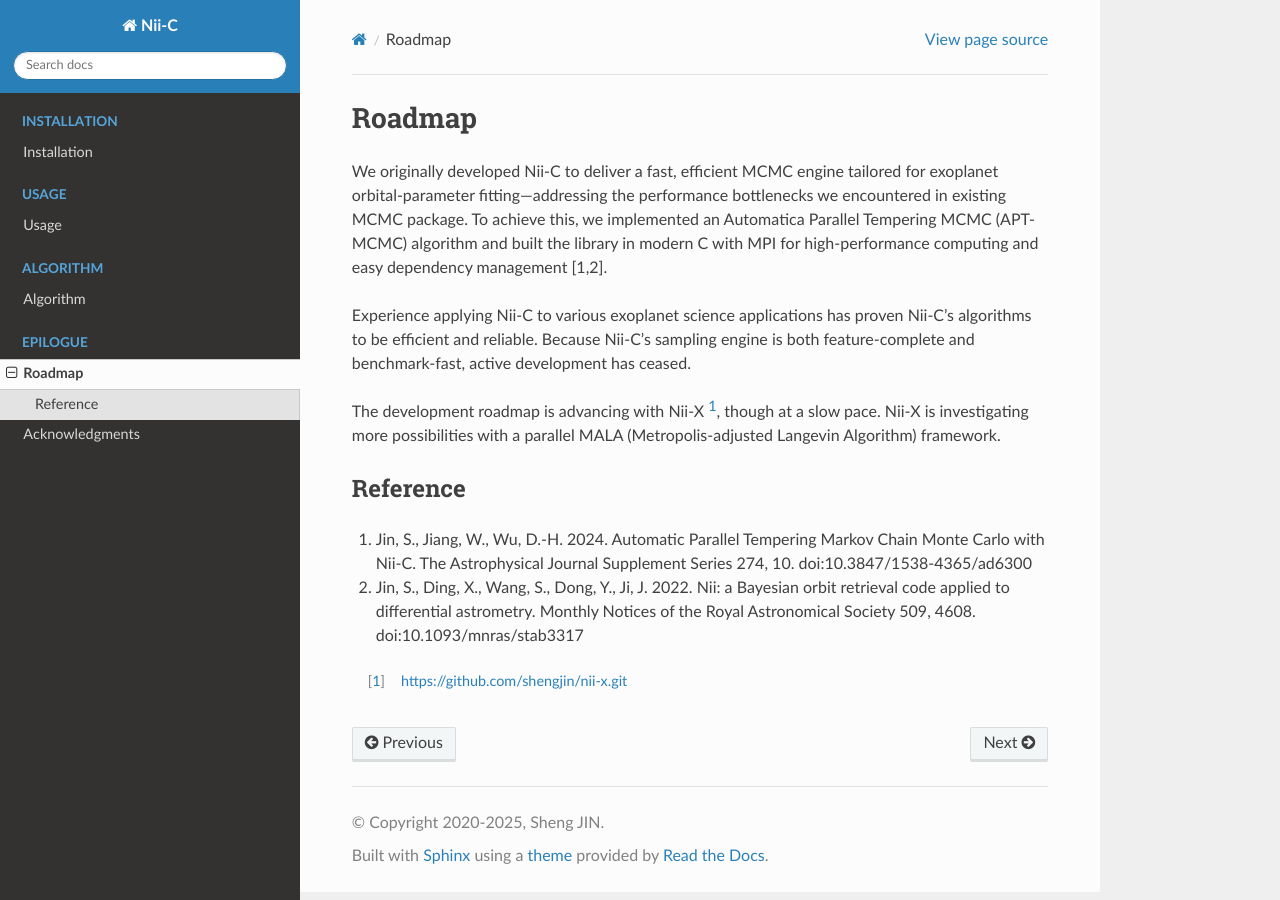
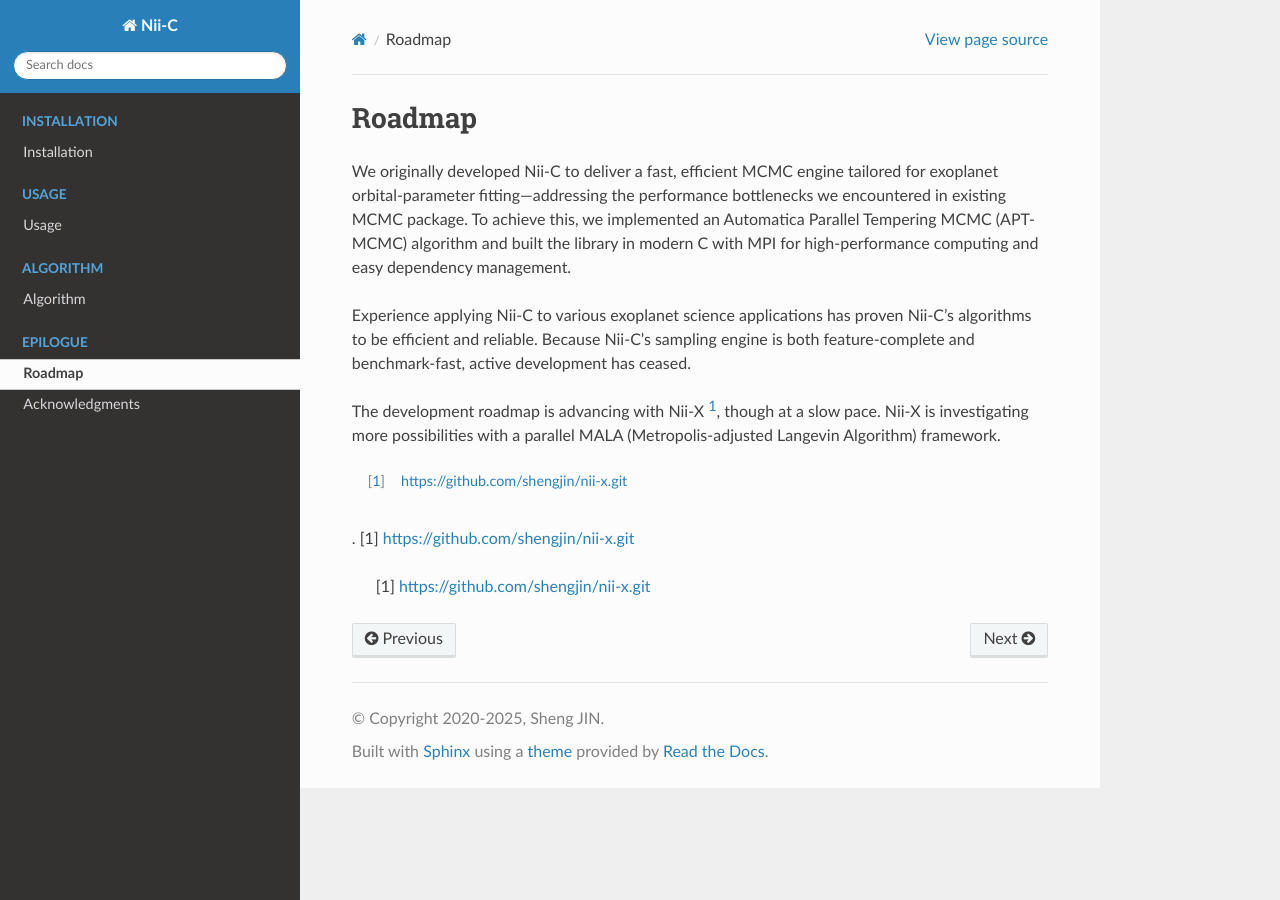
Before and after one commit to shengjin/nii-c-MAN, a Sphinx documentation site: the page built from docs/source/roadmap.rst, in a window 1280 px wide. Built offline with Sphinx 7.4.7 and the Read the Docs theme 3.1.0, drawn with Linux system fonts in a browser that asks for light colours; pages that are not in the unit, such as notebooks, are missing from menus.

Commit message:
modify epilogue

```diff
--- a/docs/source/roadmap.rst
+++ b/docs/source/roadmap.rst
@@ -3,7 +3,7 @@ Roadmap
 
 
 We originally developed Nii-C to deliver a fast, efficient MCMC engine tailored for exoplanet orbital-parameter fitting—addressing the performance bottlenecks we encountered in existing MCMC package.
-To achieve this, we implemented an Automatica Parallel Tempering MCMC (APT-MCMC) algorithm and built the library in modern C with MPI for high-performance computing and easy dependency management [1,2].
+To achieve this, we implemented an Automatica Parallel Tempering MCMC (APT-MCMC) algorithm and built the library in modern C with MPI for high-performance computing and easy dependency management.
 
 Experience applying Nii-C to various exoplanet science applications has proven Nii-C’s algorithms to be efficient and reliable.
 Because Nii-C’s sampling engine is both feature-complete and benchmark-fast, active development has ceased.
@@ -13,11 +13,8 @@ Nii-X is investigating more possibilities with a parallel MALA (Metropolis-adjus
 
 
 
-Reference
-----------
+.. [1] https://github.com/shengjin/nii-x.git
 
-1. Jin, S., Jiang, W., Wu, D.-H. 2024. Automatic Parallel Tempering Markov Chain Monte Carlo with Nii-C. The Astrophysical Journal Supplement Series 274, 10. doi:10.3847/1538-4365/ad6300
+. [1] https://github.com/shengjin/nii-x.git
 
-2. Jin, S., Ding, X., Wang, S., Dong, Y., Ji, J. 2022. Nii: a Bayesian orbit retrieval code applied to differential astrometry. Monthly Notices of the Royal Astronomical Society 509, 4608. doi:10.1093/mnras/stab3317
-
-.. [1] https://github.com/shengjin/nii-x.git
+ [1] https://github.com/shengjin/nii-x.git
```
Also changed, not shown: docs/source/algorithm.rst (+9 -0 lines).
